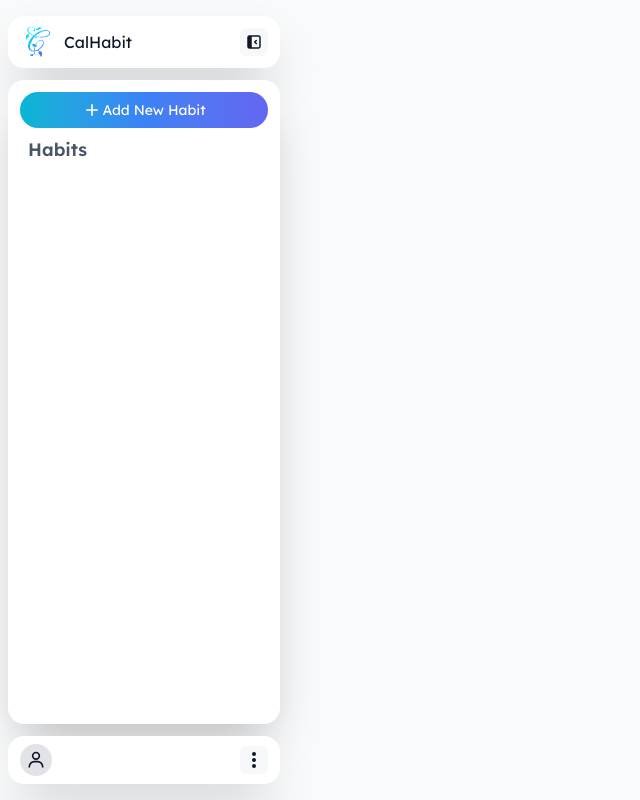
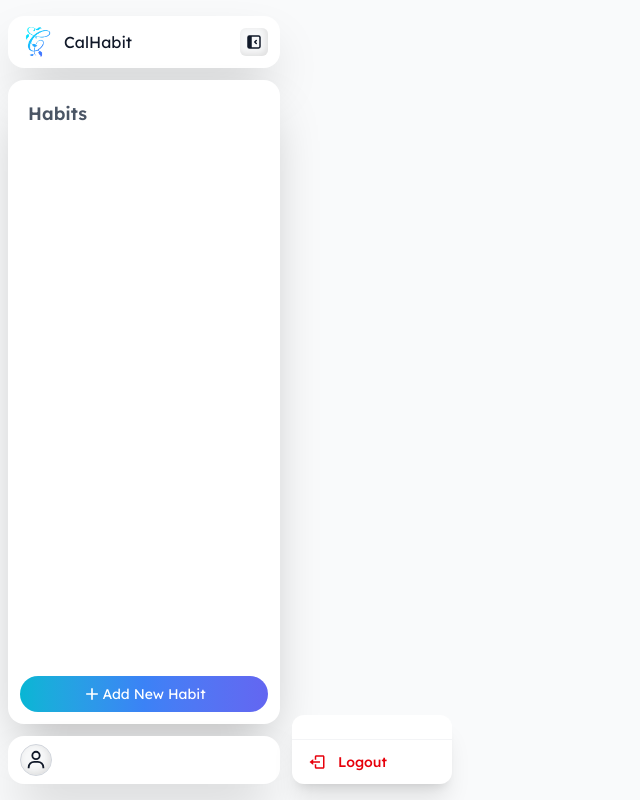
Before and after one commit to mamebb2023/cal-habit, a Next.js app: page /habits in a window 1280 px wide. Both pictures are taken after a click on the element 144 px from the left and 760 px from the top of the page. Shown: the whole page, without its empty margins (0-640 px from the left). Built offline with nearby package versions, Linux system fonts and the light colour scheme; a web font is replaced by a local one.

Commit message:
update the sidebar design

```diff
--- a/components/SideBar.tsx
+++ b/components/SideBar.tsx
@@ -19,6 +19,8 @@ import { TbLayoutSidebarLeftCollapseFilled, TbLayoutSidebarRightCollapseFilled }
 import { useRouter } from "next/navigation";
 import { months } from "@/constants";
 import { HiDotsVertical } from "react-icons/hi";
+import AddHabit from "./modals/AddHabit";
+import toast from "react-hot-toast";
 
 const font = Fleur_De_Leah({ subsets: ["latin"], weight: "400" });
 
@@ -34,7 +36,9 @@ type Habit = {
 
 const SideBar = () => {
   const [collapsed, setCollapsed] = useState(false);
-  const [profilePrompt, setProfilePrompt] = useState(false);
+  const [profileMenu, setProfileMenu] = useState(false);
+  const [addHabit, setAddHabit] = useState(false);
+  const [habitName, setHabitName] = useState("");
   const [logoutPrompt, setLogoutPrompt] = useState(false);
   const [habits, setHabits] = useState<Habit[]>([]);
   const [expandedHabits, setExpandedHabits] = useState<Record<string, boolean>>({});
@@ -42,11 +46,6 @@ const SideBar = () => {
   const router = useRouter();
 
   const currentYear = new Date().getFullYear();
-
-  useEffect(() => {
-    if (isMobile()) {
-      setCollapsed(true);
-    }
 
   const fetchHabits = async () => {
     const user = getUserFromToken();
@@ -62,8 +61,47 @@ const SideBar = () => {
     }
   };
 
+  useEffect(() => {
+    if (isMobile()) {
+      setCollapsed(true);
+    }
+
     fetchHabits();
   }, []);
+
+  const handleCreateHabit = async () => {
+    setAddHabit(false);
+
+    if (!user) return null;
+
+    try {
+      const trimmedHabitName = habitName.trim();
+      if (!trimmedHabitName) {
+        toast.error("Habit name cannot be empty.");
+        return;
+      }
+
+      const response = await fetch("/api/habits/create", {
+        method: "POST",
+        headers: {
+          "Content-Type": "application/json",
+        },
+        body: JSON.stringify({
+          user_id: user._id,
+          habit_name: trimmedHabitName,
+        }),
+      });
+
+      if (response.ok) {
+        const data = await response.json();
+        toast.success(data.message);
+        fetchHabits();
+      }
+    } catch (error) {
+      console.error(error);
+      throw error;
+    }
+  };
 
   const getMonthData = (habit: Habit, year: number, month: number) => {
     const monthDates = habit.dates.filter(
@@ -76,10 +114,34 @@ const SideBar = () => {
 
   return (
     <>
+      <AnimatePresence>
+        {logoutPrompt && (
+          <AreYouSurePrompt
+            title="Are you sure you want to logout?"
+            onClose={() => setLogoutPrompt(false)}
+            onDelete={logout}
+          />
+        )}
+      </AnimatePresence>
+
+      <AnimatePresence>
+        {addHabit && (
+          <AddHabit
+            onClose={() => setAddHabit(false)}
+            onInputChange={setHabitName}
+            handleCreateHabit={() => handleCreateHabit()}
+          />
+        )}
+      </AnimatePresence>
+
       <div className={`${collapsed ? "w-14" : "w-68"} relative flex flex-col justify-between gap-3 py-2 md:h-full transition-all duration-300 ease-in-out`}>
         {/* logo and collapse */}
-        <div className={`flex ${collapsed ? "flex-col justify-center" : "flex-row items-center"}  justify-between gap-3 px-3 py-2 bg-white rounded-2xl shadow-2xl`}>
-          <div className="flex items-center">
+        <div className={`flex items-center justify-between gap-3 px-3 py-2 bg-white rounded-2xl shadow-2xl`}>
+          <AnimatePresence>
+            {!collapsed && (
+              <motion.div
+                initial={{ opacity: 0 }} animate={{ opacity: 1 }}
+                className="flex items-center">
                 <Link href="/" className="shrink-0">
                   <Image
                     src="/logo.png"
@@ -89,19 +151,14 @@ const SideBar = () => {
                     className="h-9 w-auto"
                   />
                 </Link>
-            <AnimatePresence>
-              {!collapsed && (
-                <motion.span
-                  className="ml-2"
-                  initial={{ opacity: 0 }} animate={{ opacity: 1 }} exit={{ opacity: 0 }}
-                >
+                <span className="ml-2">
                   CalHabit
-                </motion.span>
+                </span>
+              </motion.div>
             )}
           </AnimatePresence>
-          </div>
 
-          <button className="flex-center size-7 rounded-md p-1 bg-gray-500/5 hover:bg-gray-500/10 transition-all cursor-pointer" onClick={() => setCollapsed((prev) => !prev)}>
+          <button className="flex-center size-7 rounded-md p-1 bg-gray-500/5 hover:bg-gray-500/10 transition-all cursor-pointer" onClick={() => setCollapsed((prev) => !prev)} style={{ boxShadow: "inset -2px -2px 7px #dededeff" }}>
             {collapsed ? (
               <TbLayoutSidebarRightCollapseFilled size={18} />
             ) : (
@@ -110,13 +167,8 @@ const SideBar = () => {
           </button>
         </div>
 
-        <div className="shrink-0 p-3 bg-white rounded-2xl shadow-2xl flex-1 overflow-hidden">
-          <button
-            className="flex-center w-full rounded-full p-2 text-sm bg-gradient-to-r from-color-primary via-color-secondary to-color-tertiary text-white transition-all cursor-pointer hover:opacity-90"
-          >
-            <BiPlus size={20} /> {collapsed ? "" : "Add New Habit"}
-          </button>
-
+        <div className="relative shrink-0 p-3 bg-white rounded-2xl shadow-2xl flex-1 min-h-0 flex flex-col items-center">
+          <div className="w-full flex-1 min-h-0 overflow-y-auto">
             {/* title */}
             {!collapsed && (
               <AnimatePresence>
@@ -131,7 +183,7 @@ const SideBar = () => {
 
             {/* middle: habit summary */}
             {!collapsed && habits && habits.length > 0 && (
-            <div className="hidden md:flex flex-col gap-3 overflow-y-auto h-full py-3 px-1">
+              <div className="hidden md:flex flex-col gap-3 py-3 px-1">
                 {habits.map((habit) => {
                   const displayName = miniText(20, habit.habit_name);
                   const isExpanded = expandedHabits[habit._id];
@@ -260,30 +312,72 @@ const SideBar = () => {
             )}
           </div>
 
+          {!collapsed &&
+            <button
+              className="flex-center w-full rounded-full p-2 text-sm bg-gradient-to-r from-color-primary via-color-secondary to-color-tertiary text-white transition-all cursor-pointer hover:opacity-90"
+              onClick={() => setAddHabit(true)}
+            >
+              <BiPlus size={20} /> Add New Habit
+            </button>
+          }
+        </div>
+
         {/* footer profile */}
         <div
-          className="mt-auto flex items-center justify-between gap-2 px-3 py-2 bg-white rounded-2xl shadow-2xl"
-
+          className="relative mt-auto flex items-center gap-2 px-3 py-2 bg-white rounded-2xl shadow-2xl hover:bg-white/50 transition-all cursor-pointer"
+          onClick={() => setProfileMenu(!profileMenu)}
         >
+          <button
+            className="flex-center size-8 rounded-full p-1 bg-gray-500/5 border border-gray-300  transition-all cursor-pointer"
+            style={{ boxShadow: "inset -2px -2px 7px #dededeff" }}
+          >
+            <BiUser size={24} />
+          </button>
           <AnimatePresence>
             {!collapsed && (
-              <div className="flex items-center gap-2">
-                <button className="flex-center size-8 rounded-full bg-gray-500/20">
-                  <BiUser size={20} />
-                </button>
+              <motion.div
+                className="flex items-center gap-2"
+                initial={{ opacity: 0 }}
+                animate={{ opacity: 1 }}
+              >
                 <div>
                   <p className={``}>{miniText(12, user?.name)}</p>
                   <p className="text-xs font-normal text-gray-500">
                     {miniText(15, user?.email)}
                   </p>
                 </div>
-              </div>
+              </motion.div>
             )}
           </AnimatePresence>
 
-          <div className="flex-center size-7 rounded-md p-1 bg-gray-500/5 hover:bg-gray-500/10 transition-all cursor-pointer" onClick={() => setProfilePrompt(true)}>
-            <HiDotsVertical size={20} />
+          <AnimatePresence>
+            {profileMenu && (
+              <motion.div
+                initial={{ opacity: 0, scale: 0.95 }}
+                animate={{ opacity: 1, scale: 1 }}
+                exit={{ opacity: 0, scale: 0.95 }}
+                transition={{ duration: 0.15 }}
+                className="absolute z-10 bottom-0 -right-3 translate-x-full bg-white shadow-xl rounded-xl overflow-hidden min-w-[160px]"
+              >
+                <div className="px-4 py-3 border-b border-gray-100">
+                  <p className="font-semibold text-sm text-gray-800">{user?.name}</p>
+                  <p className="text-xs text-gray-500 truncate">{user?.email}</p>
                 </div>
+
+                {/* Logout button */}
+                <button
+                  onClick={() => {
+                    setProfileMenu(false);
+                    setLogoutPrompt(true);
+                  }}
+                  className="w-full flex items-center gap-3 px-4 py-3 text-sm text-red-600 hover:bg-red-50 transition-colors cursor-pointer"
+                >
+                  <BiLogOut size={18} />
+                  <span className="font-medium">Logout</span>
+                </button>
+              </motion.div>
+            )}
+          </AnimatePresence>
         </div>
       </div>
     </>
```
Lines whose indentation alone changed are shown as unchanged.
